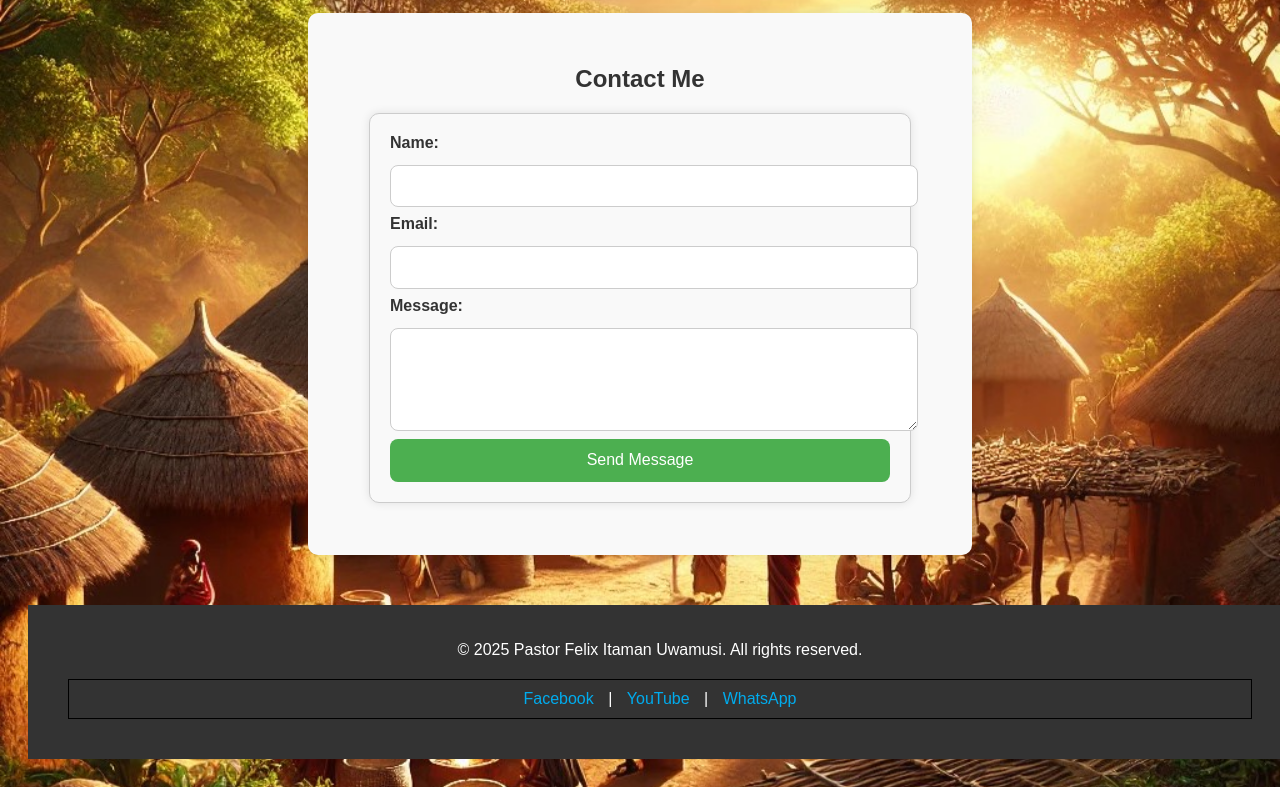
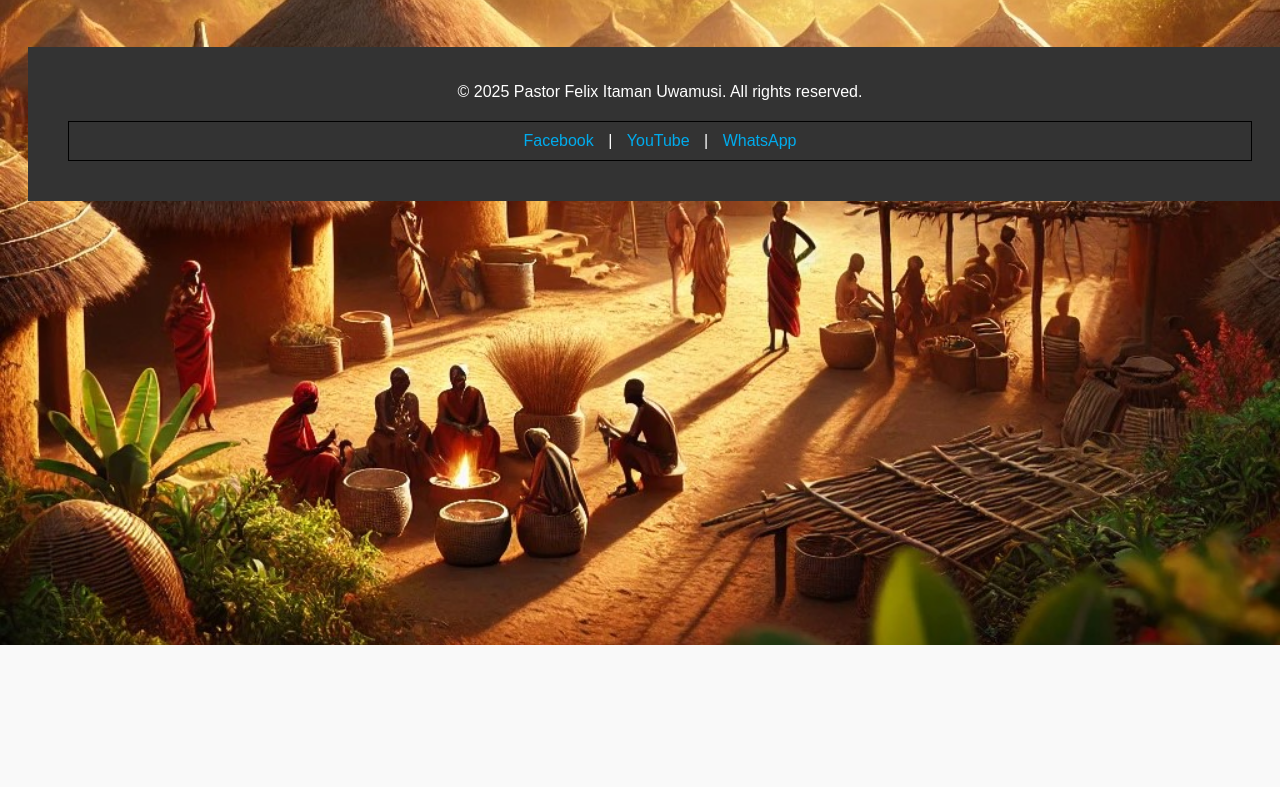
Before and after one commit to cocogirl-art/Mywikime2, a plain HTML site: page contact.html in a window 1280 px wide. Shown: the part 155-942 px from the top of the page. After the commit the page ends 800 px from the top, so only its background shows below. Drawn offline with Linux system fonts and the light colour scheme.

Commit message:
Update contact.html

```diff
--- a/contact.html
+++ b/contact.html
@@ -22,21 +22,7 @@
     <p>You can reach us through the form below:</p>
 
 
-  <section class="contact-form">
-  <h2>Contact Me</h2>
- <form action="https://formspree.io/f/mgvzzpza" method="POST">
-  <label for="name">Name:</label>
-  <input type="text" id="name" name="name" required>
 
-  <label for="email">Email:</label>
-  <input type="email" id="email" name="email" required>
-
-  <label for="message">Message:</label>
-  <textarea id="message" name="message" rows="5" required></textarea>
-
-  <button type="submit">Send Message</button>
-</form>
-</section>
 <footer>
   <p>&copy; 2025 Pastor Felix Itaman Uwamusi. All rights reserved.</p>
   <div class="social-links">
```
